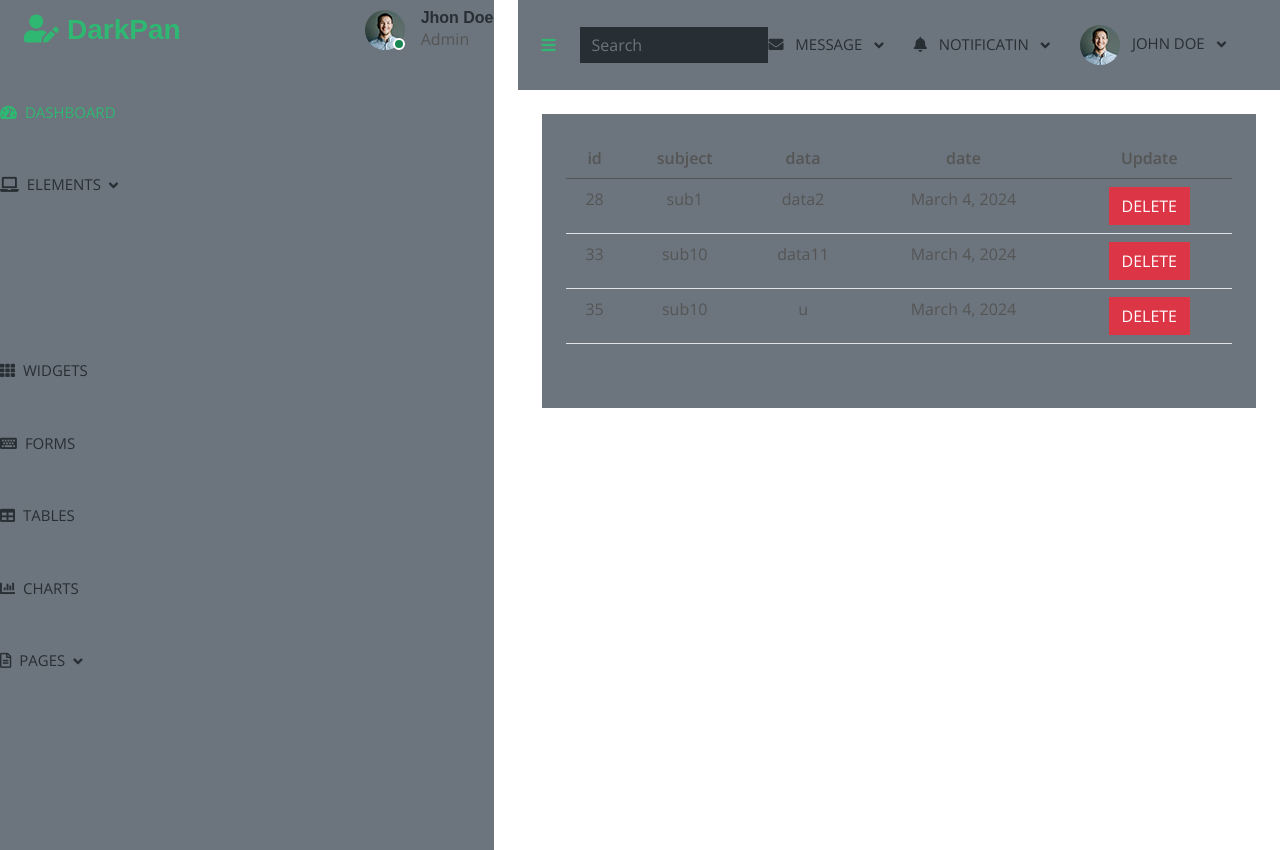
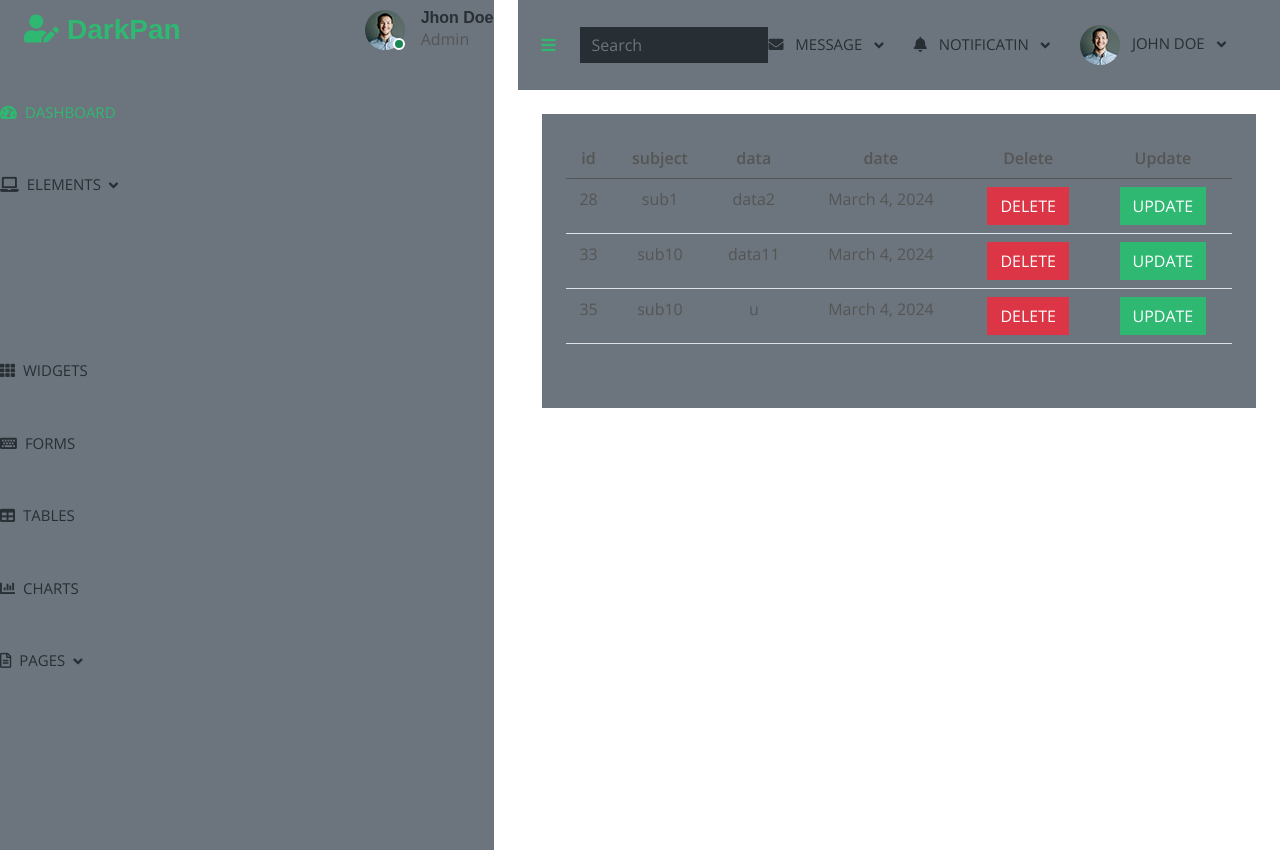
Before and after one commit to adarshrajs1999/futura_mini_project1, a Django app: page /data/ in a window 1280 px wide. Shown: the top 850 px of the page. Run offline with Django 5.2, Linux system fonts and the light colour scheme; data comes from the database, SQL or seed files in the repository; both versions use the stored data as it was after the commit; some libraries are stand-ins or nearby versions.

Commit message:
fourth commit

```diff
--- a/myapp/urls.py
+++ b/myapp/urls.py
@@ -5,5 +5,6 @@ urlpatterns = [
     path("dash/",views.dash,name="dash"),
     path("form/",views.form,name="form"),
     path("data/",views.data,name="data"),
-    path("delete/<int:obj_id>",views.delete_1,name='delete')
+    path("delete/<int:obj_id>",views.delete_1,name="delete"),
+    path("update/<int:obj_id>/",views.update_1,name="update")
 ]
--- a/myapp/views.py
+++ b/myapp/views.py
@@ -33,3 +33,14 @@ def delete_1(request,obj_id):
     print(data)
     data.delete()
     return redirect('data')
+
+def update_1(request,obj_id):
+    data=Todo.objects.get(id=obj_id)
+    form=todoform(instance=data)
+    if request.method =='POST':
+        form=todoform(request.POST,instance=data)
+        if form.is_valid():
+            form.save()
+            return redirect("data")
+
+    return render(request,"update.html",{'form':form})
--- a/template/data.html
+++ b/template/data.html
@@ -8,6 +8,7 @@
       <th scope="col">subject</th>
       <th scope="col">data</th>
       <th scope="col">date</th>
+      <th scope="col">Delete</th>
       <th scope="col">Update</th>
     </tr>
   </thead>
@@ -21,6 +22,7 @@
       <td>{{i.data}}</td>
       <td>{{i.date}}</td>
       <td><a href="{% url 'delete' i.id %}"><button type="button" class="btn btn-danger">DELETE</button></a></td>
+       <td><a href="{% url 'update' i.id %}"><button type="button" class="btn btn-primary">UPDATE</button></a></td>
     </tr>
 {% endfor %}
  </tbody>
```
Also changed, not shown: template/update.html (added, +11 -0 lines), db.sqlite3.
